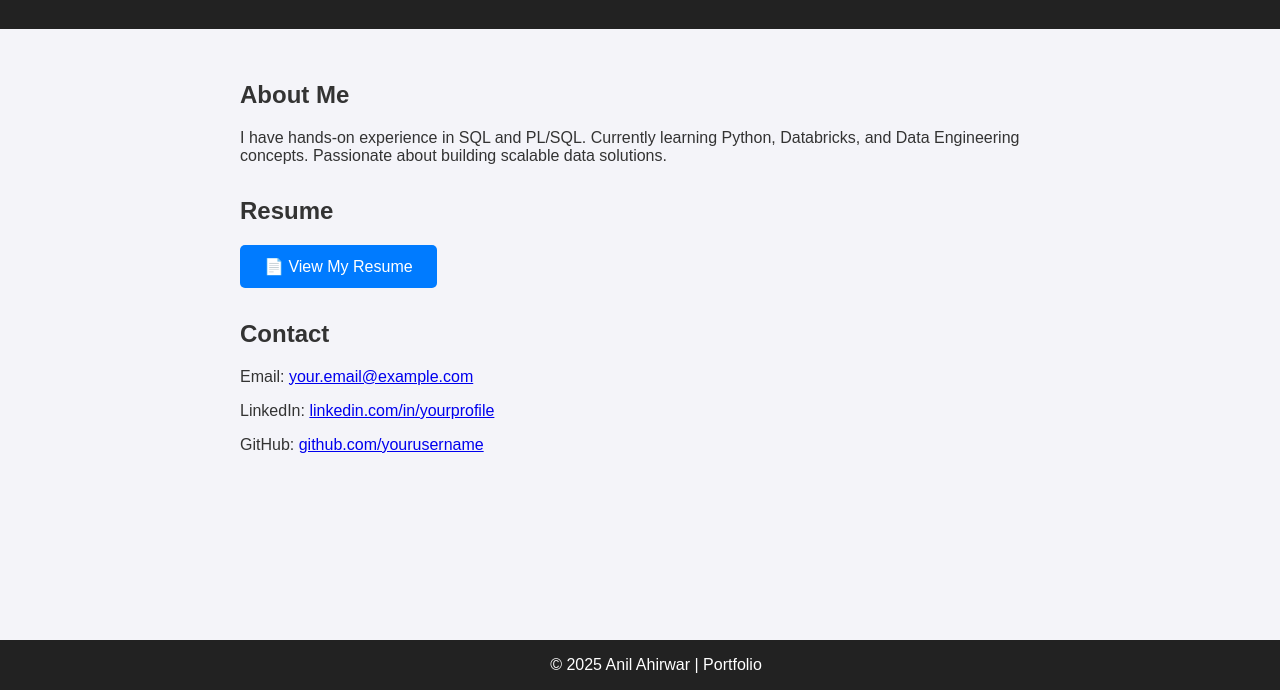
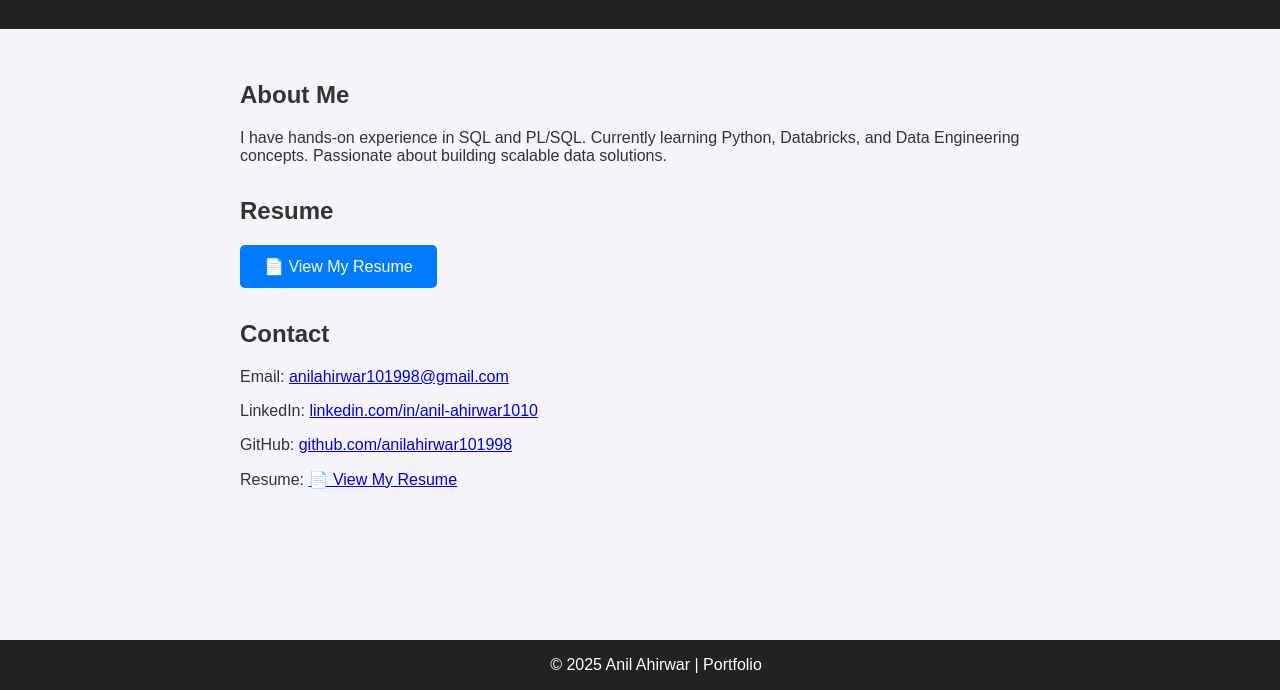
Before and after one commit to anilahirwar101998/MyBioProfile, a plain HTML site: page index.html in a window 1280 px wide. Shown: the part 110-800 px from the top of the page. Drawn offline with Linux system fonts and the light colour scheme.

Commit message:
Update index.html
code changes

```diff
--- a/index.html
+++ b/index.html
@@ -81,9 +81,12 @@
 
     <section>
       <h2>Contact</h2>
-      <p>Email: <a href="mailto:your.email@example.com">your.email@example.com</a></p>
-      <p>LinkedIn: <a href="https://www.linkedin.com/in/yourprofile" target="_blank">linkedin.com/in/yourprofile</a></p>
-      <p>GitHub: <a href="https://github.com/yourusername" target="_blank">github.com/yourusername</a></p>
+      <p>Email: <a href="mailto:anilahirwar101998@gmail.com">anilahirwar101998@gmail.com</a></p>
+      <p>LinkedIn: <a href="https://www.linkedin.com/in/anil-ahirwar1010" target="_blank">linkedin.com/in/anil-ahirwar1010</a></p>
+      <p>GitHub: <a href="https://github.com/anilahirwar101998" target="_blank">github.com/anilahirwar101998</a></p>
+      <p>Resume: <a href="https://anilahirwar101998.github.io/MyBioData/resume.pdf" target="_blank">📄 View My Resume</a></p>
+
+
     </section>
   </main>
 
```
